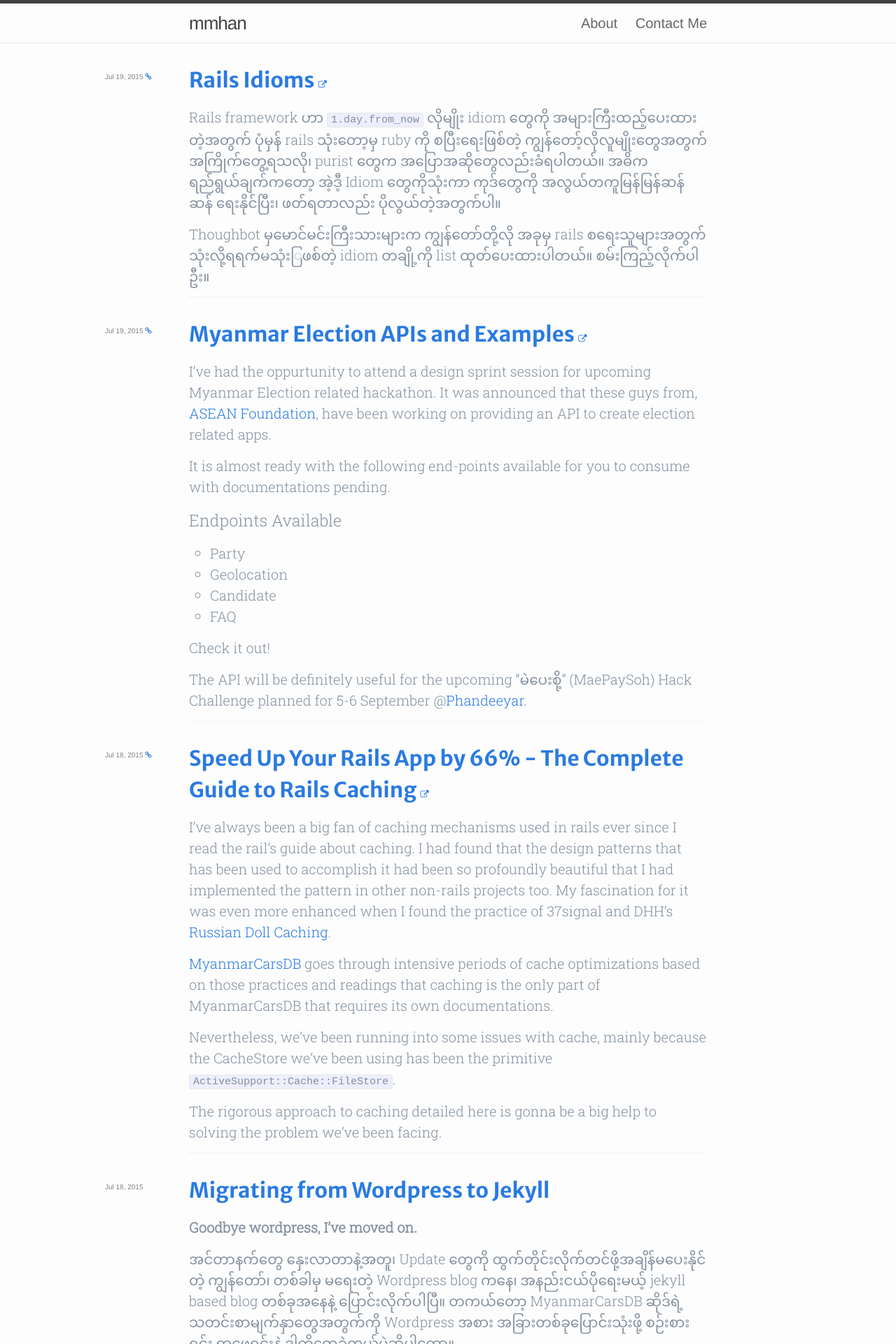
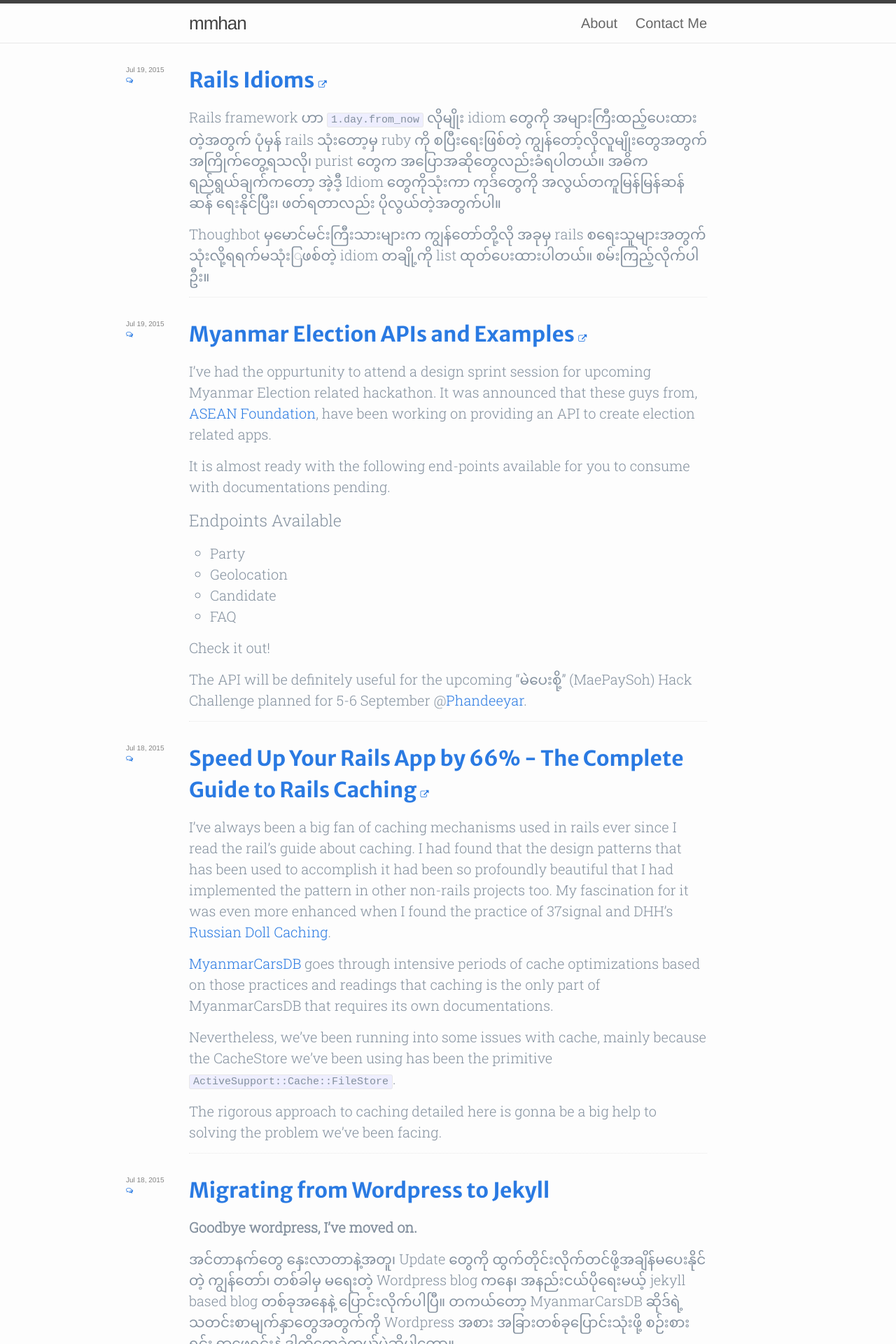
Before and after one commit to mmhan/jekyll-test, a Jekyll site: the page built from index.html, in a window 1280 px wide. Shown: the top 1920 px of the page at 70% size. Built offline with Jekyll 4.4.1, drawn with Linux system fonts in a browser that asks for light colours; nearby versions of some CDN libraries; Markdown is read by kramdown in place of the engine named in the settings; the list of posts is cut into pages by our own code; comment, search, counter and statistics services are not loaded.

Commit message:
Added disqus

```diff
--- /dev/null
+++ b/_includes/post_meta.html
@@ -0,0 +1,8 @@
+<div class="post-meta">
+  <ul>
+  <li class="time">
+  	<a href="{{post.url | prepend: site.baseurl }}"><time>{{ post.date | date: "%b %-d, %Y" }}</time></a>
+  </li>
+  <li><a href="{{post.url | prepend: site.baseurl | prepend: site.url }}#disqus_thread"><i class="fa fa-comments-o"></i></a></li>
+  </ul>
+</div>
--- a/_sass/_layout.scss
+++ b/_sass/_layout.scss
@@ -182,7 +182,6 @@
     @include only($on-laptop) {
       position: absolute;
       left: -120px;
-      line-height: 36px;
     }
   }
 }
@@ -190,6 +189,13 @@
 .post-meta {
     font-size: $small-font-size;
     color: $grey-color;
+    ul{
+        list-style: none;
+    }
+    li.time a{
+      text-decoration: none;
+      color: $grey-color;
+    }
 }
 
 .post-link {
@@ -235,6 +241,7 @@
 
     h2 {
         font-size: 32px;
+        margin-top: 64px;
 
         @include media-query($on-laptop) {
             font-size: 28px;
@@ -243,6 +250,7 @@
 
     h3 {
         font-size: 26px;
+        margin-top: 52px;
 
         @include media-query($on-laptop) {
             font-size: 22px;
@@ -251,6 +259,7 @@
 
     h4 {
         font-size: 20px;
+        margin-top: 40px;
 
         @include media-query($on-laptop) {
             font-size: 18px;
--- a/index.html
+++ b/index.html
@@ -8,10 +8,7 @@
     {% for post in paginator.posts %}
       {% if post.external_url %}
       <li class="external">
-        <div class="post-meta">
-          <time>{{ post.date | date: "%b %-d, %Y" }}</time>
-          <a href="{{post.url | prepend: site.baseurl }}"<i class="fa fa-link"></i></a>
-        </div>
+        {% include post_meta.html %}
         <h2>
           <a class="post-link" href="{{ post.external_url }}" target="_blank">
             {{ post.title }}
@@ -23,9 +20,7 @@
         </div>
       {% else %}
       <li class="{{ post.category | first }}">
-        <div class="post-meta">
-          <time>{{ post.date | date: "%b %-d, %Y" }}</time>
-        </div>
+        {% include post_meta.html %}
         <h2>
           <a class="post-link" href="{{ post.url | prepend: site.baseurl }}">{{ post.title }}</a>
         </h2>
```
Also changed, not shown: other parts of index.html (+13 -0 lines), _layouts/post.html (+19 -0 lines), _drafts/building-nayyar-gem.md (added).
